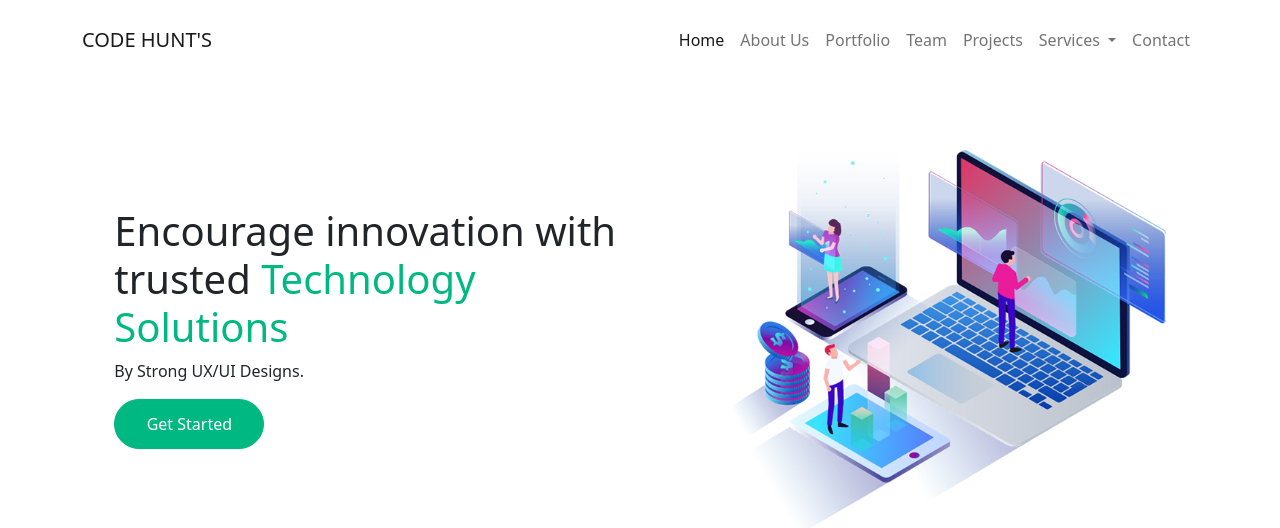
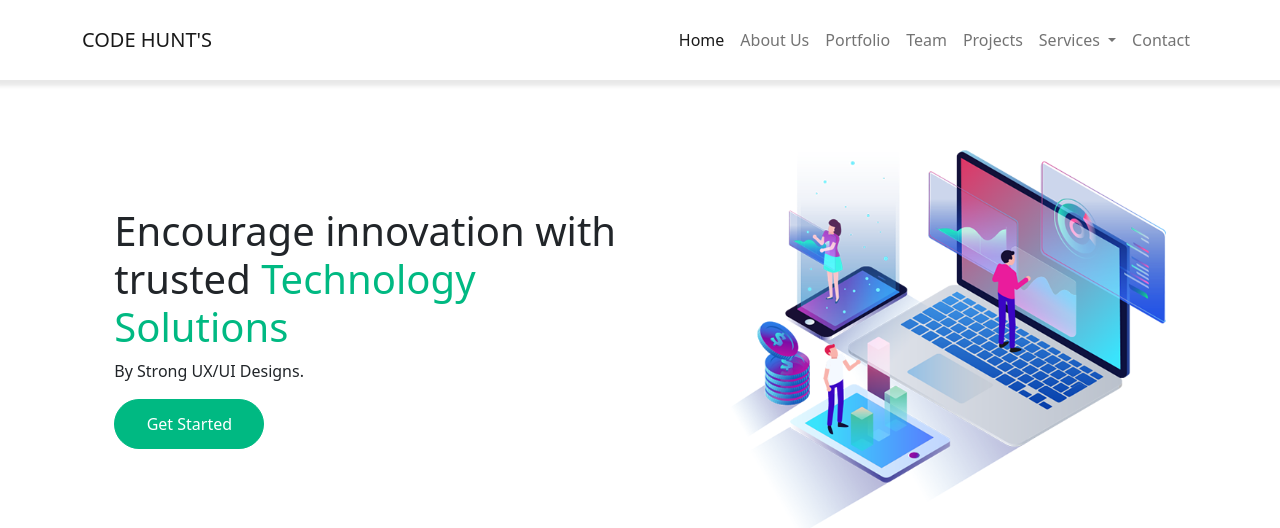
Before and after one commit to uxlabspk/codehunts, a PHP site: page / in a window 1280 px wide. Shown: the top 528 px of the page. Run offline with PHP 8.4, Linux system fonts and the light colour scheme.

Commit message:
adding blur effects to nav bar

```diff
--- a/Scss/style.scss
+++ b/Scss/style.scss
@@ -136,3 +136,10 @@ nav
 {
     margin: 20px 20% 20px 20%;
 }
+
+.bg-blur
+{
+    box-shadow: 0px 2px 4px 4px rgba(100, 100, 100, 0.15);
+    background-color: rgba(255,255,255,0.72);
+    backdrop-filter: saturate(180%) blur(20px);
+}
--- a/css/style.css
+++ b/css/style.css
@@ -123,4 +123,12 @@ nav {
 .wrap-text {
   margin: 20px 20% 20px 20%;
 }
+
+.bg-blur {
+  -webkit-box-shadow: 0px 2px 4px 4px rgba(100, 100, 100, 0.15);
+          box-shadow: 0px 2px 4px 4px rgba(100, 100, 100, 0.15);
+  background-color: rgba(255, 255, 255, 0.72);
+  -webkit-backdrop-filter: saturate(180%) blur(20px);
+          backdrop-filter: saturate(180%) blur(20px);
+}
 /*# sourceMappingURL=style.css.map */
--- a/index.html
+++ b/index.html
@@ -15,7 +15,7 @@
 </head>
 <body>
     <!-- Nav Bar -->
-    <nav class="navbar navbar-expand-md navbar-light transparent">
+    <nav class="navbar navbar-expand-lg navbar-light bg-blur">
         <div class="container">
           <a class="navbar-brand" href="#">CODE HUNT'S</a>
           <button class="navbar-toggler" type="button" data-bs-toggle="collapse" data-bs-target="#navbarSupportedContent" aria-controls="navbarSupportedContent" aria-expanded="false" aria-label="Toggle navigation">
```
Also changed, not shown: 1 other file.
